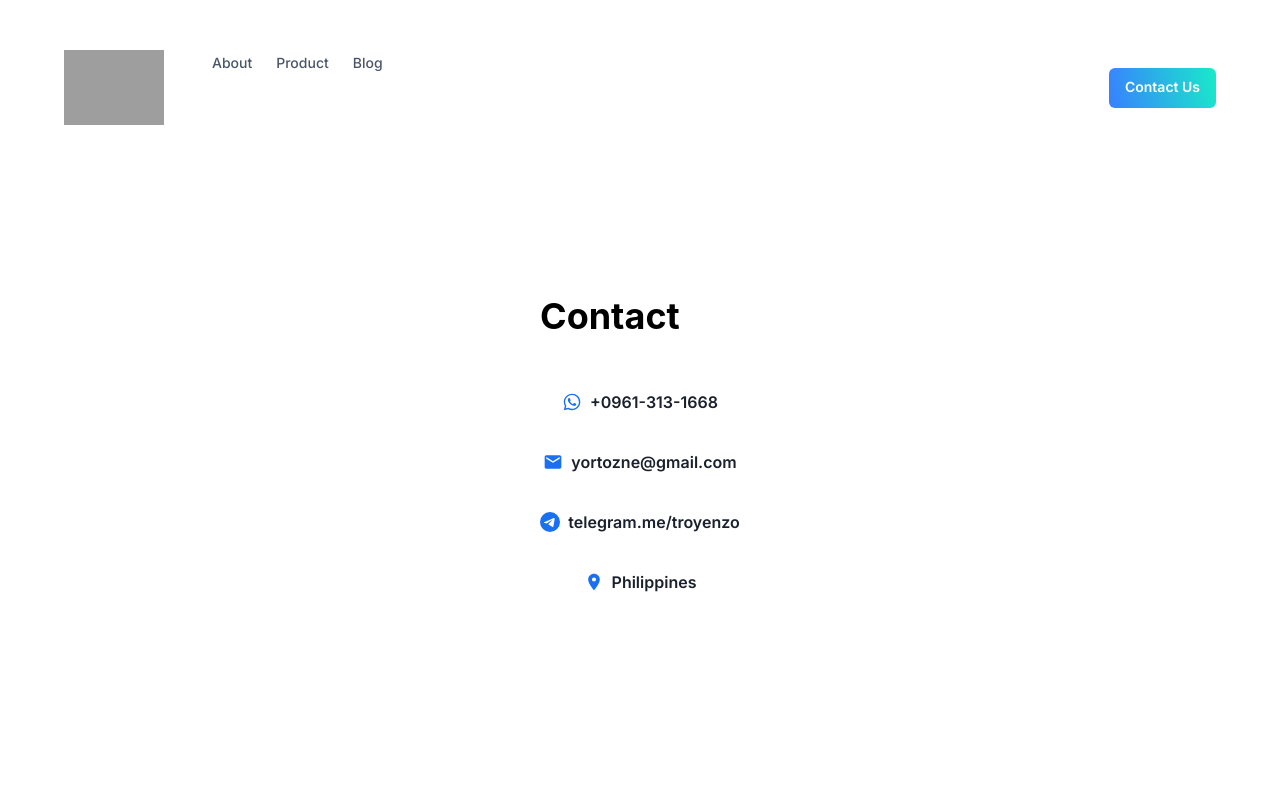
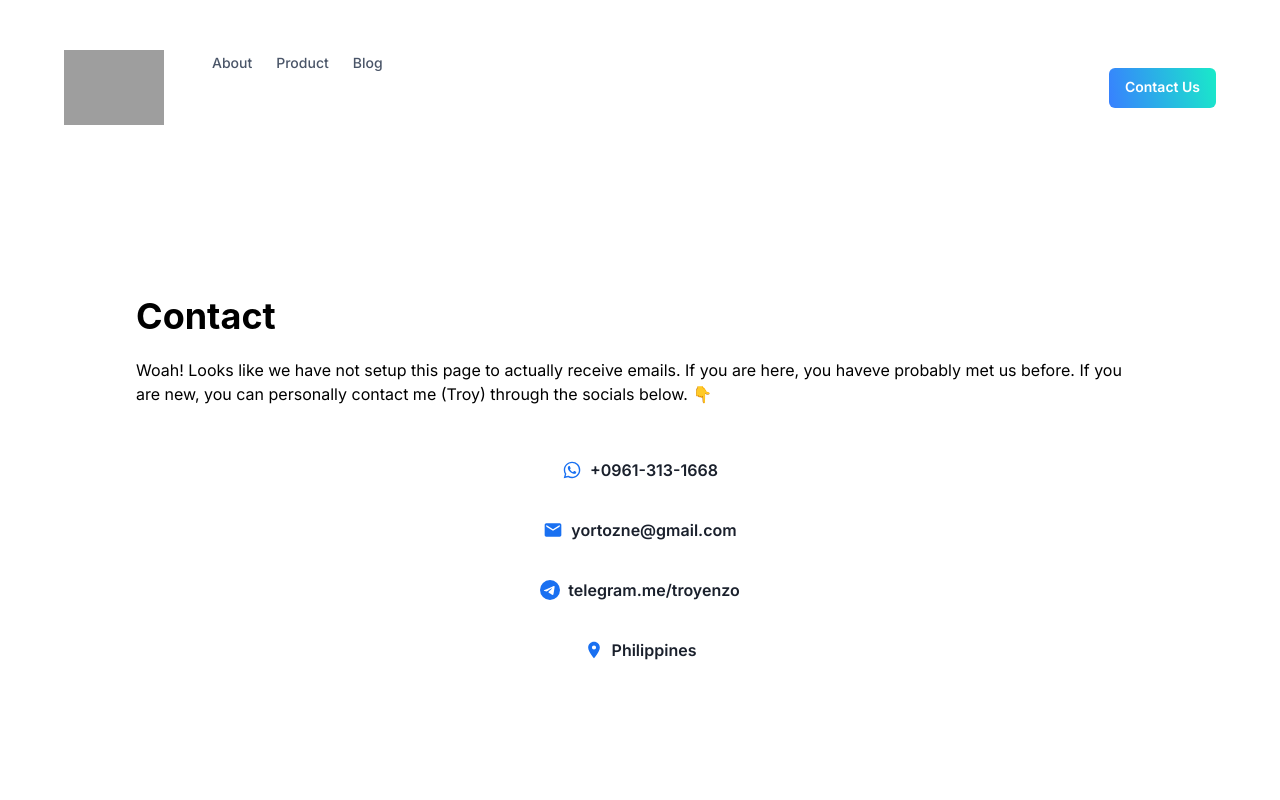
Before and after one commit to troyistroyenzo/Verifi, a Next.js app: page /contact in a window 1280 px wide. Shown: the top 800 px of the page. Built offline with nearby package versions, Linux system fonts and the light colour scheme; grey boxes are pictures that could not be loaded.

Commit message:
added back contact page content

```diff
--- a/app/contact/page.tsx
+++ b/app/contact/page.tsx
@@ -37,7 +37,6 @@ import {
           <Box
             color="black"
             borderRadius="lg"
-            minH={'150vh'}
             m={{ sm: 4, md: 16, lg: 10 }}
             p={{ sm: 5, md: 5, lg: 16 }}>
             <Box p={4}>
@@ -45,7 +44,10 @@ import {
                 <WrapItem>
                   <Box>
                     <Heading>Contact</Heading>
-
+                    <Text mt={{ sm: 3, md: 3, lg: 5 }}>
+                      Woah! Looks like we have not setup this page to actually receive emails. If you are here,
+                      you haveve probably met us before. If you are new, you can personally contact me (Troy) through the socials below. 👇
+                    </Text>
                     <Box py={{ base: 5, sm: 5, md: 8, lg: 10 }}>
                       <VStack pl={0} spacing={3} alignItems="center">
                         <Button
```
